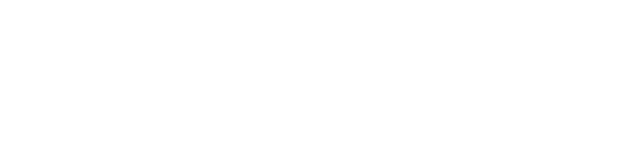
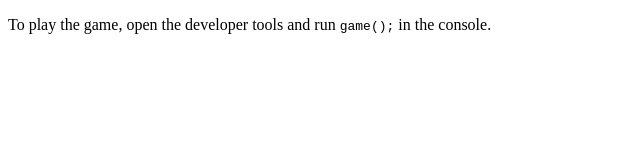
Before and after one commit to LukyLurks/rock-paper-scissors, a plain HTML site: page game.html in a window 1280 px wide. Shown: the whole page, without its empty margins (0-640 px from the left). Drawn offline with Linux system fonts and the light colour scheme.

Commit message:
Add instructions to play the game

```diff
--- a/game.html
+++ b/game.html
@@ -7,6 +7,8 @@
     <title>Rock Paper Scissors</title>
   </head>
   <body>
+    <p>To play the game, open the developer tools and run <code>game();</code>
+    in the console.</p>
     <script>
       /************************************************************************
        * OVERVIEW
```
